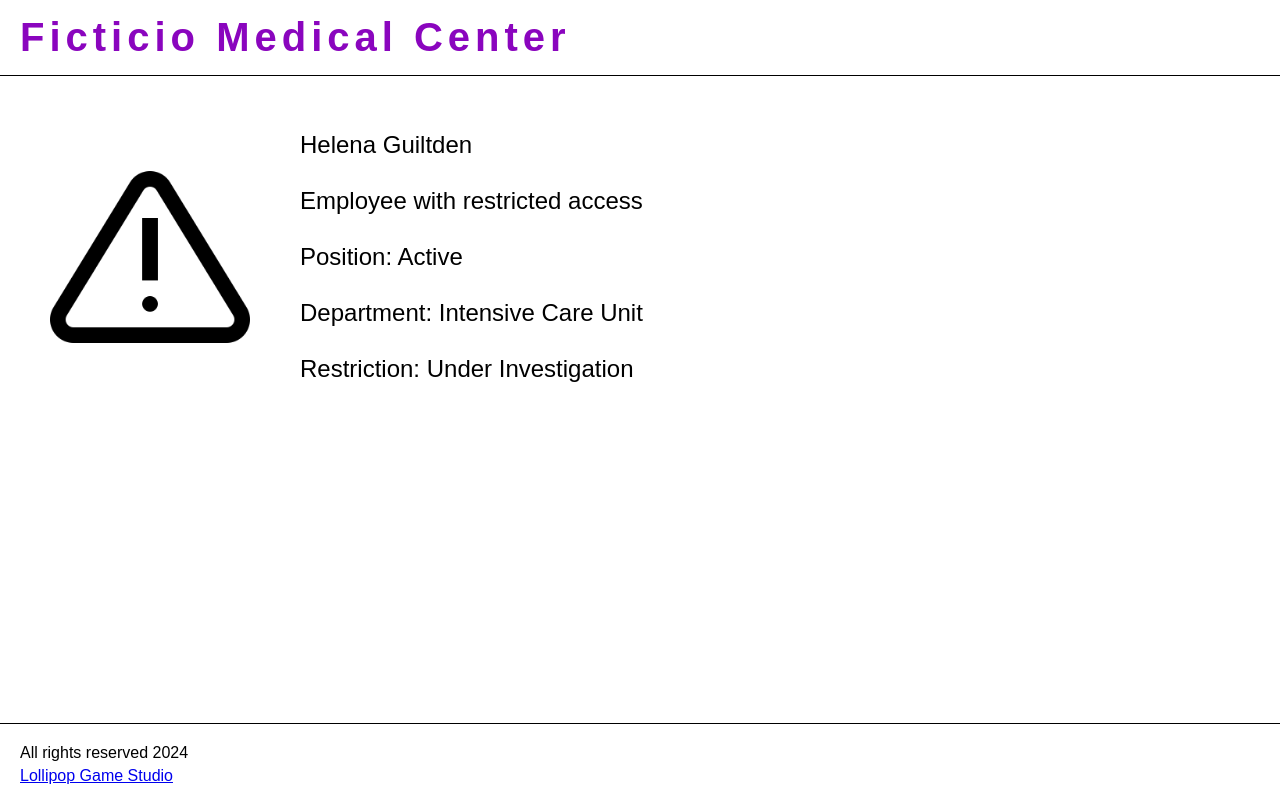
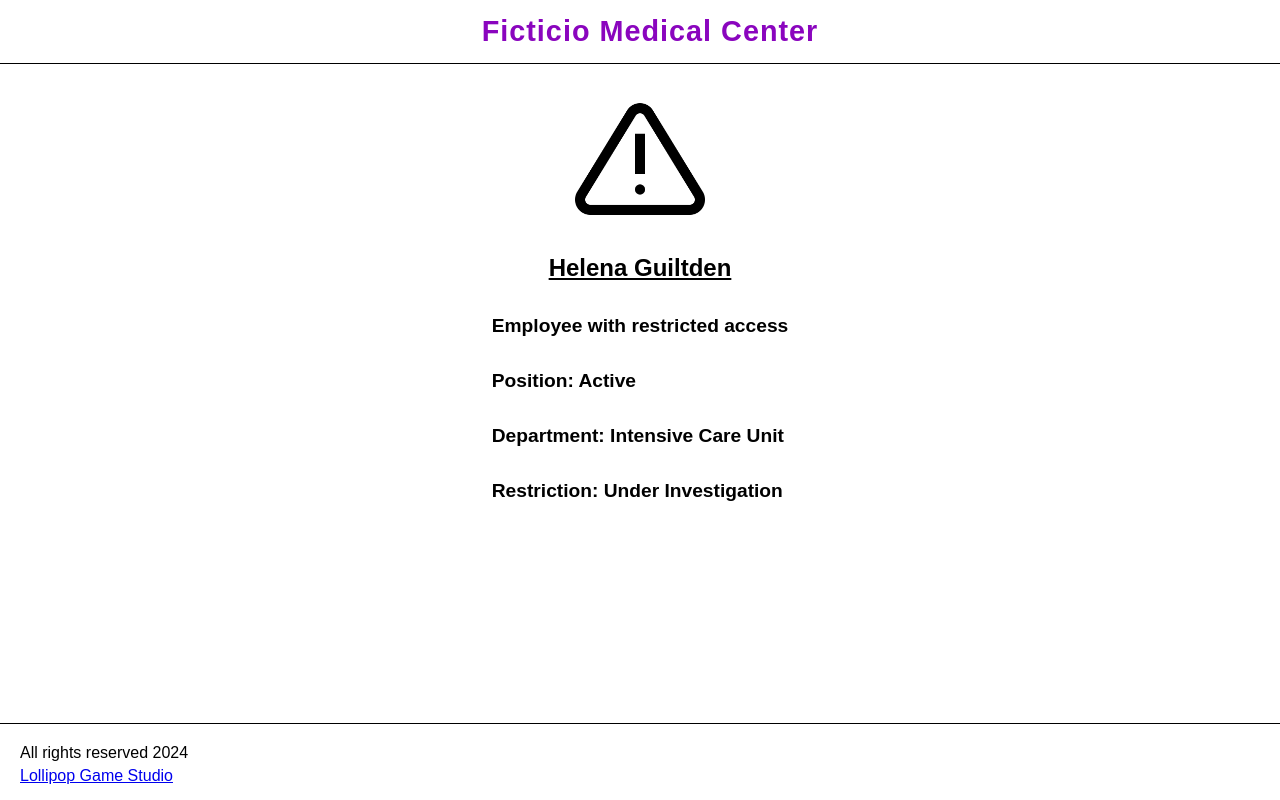
Before and after one commit to cassicava/FMC, a plain HTML site: page index.html in a window 1280 px wide. Drawn offline with Linux system fonts and the light colour scheme.

Commit message:
Add files via upload

```diff
--- a/index.html
+++ b/index.html
@@ -4,7 +4,7 @@
     <meta charset="UTF-8">
     <meta name="viewport" content="width=device-width, initial-scale=1.0">
     <link rel="stylesheet" href="style.css">
-    <title>Document</title>
+    <title>Ficticio Medical Center</title>
 </head>
 <body>
     <header>
@@ -15,7 +15,7 @@
         <img src="/img/sinal-de-aviso.png" alt="">
         <div class="erro">
 
-            <p>Helena Guiltden</p>
+            <p style="text-align: center;font-size: 1.5em;text-decoration: underline;">Helena Guiltden</p>
             <br>
             <p>Employee with restricted access</p>
             <br>
--- a/style.css
+++ b/style.css
@@ -19,16 +19,18 @@ header{
 
 h1{
     color: #8A05BE;
-    letter-spacing: 5px;
-    font-size: 2.5em;
+    letter-spacing: 1px;
+    font-size: 1.8em;
     font-weight: bold;
+    text-align: center;
+    width: 100vw;
 }
 
 main{
-    padding: 50px;
+    padding: 10px;
     display: flex;
     align-items: center;
-    flex-direction: center;
+    flex-direction: column;
     justify-content: baseline;
 
 }
@@ -37,12 +39,13 @@ a{
     font-style: none;
 }
 .erro>p{
-    font-size: 1.5em;
-    margin-left: 50px;
-}
+    font-size: 1.2em;
+font-weight: bold;
+margin-top: 10px;}
 
 img{
-    height: 200px;
+    padding: 20px;
+    height: 130px;
 }
 p{
     margin: 5px 0px;
```
